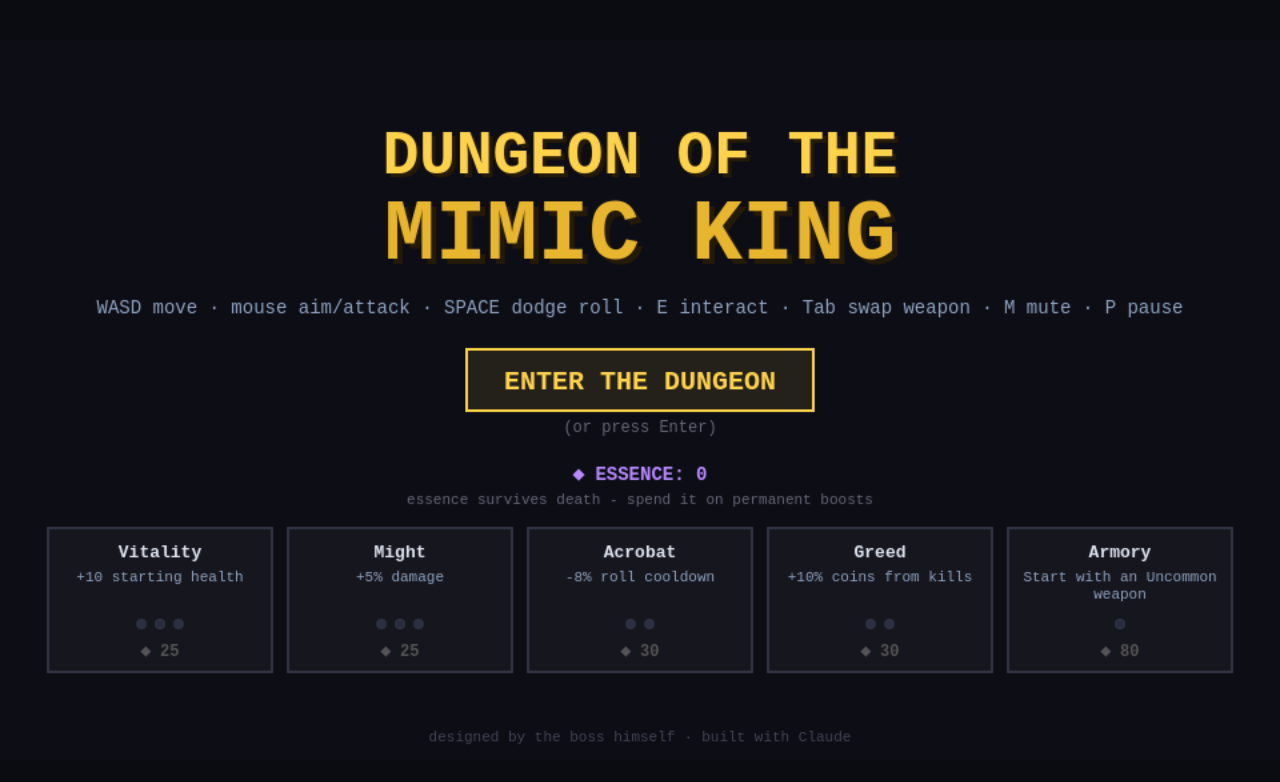
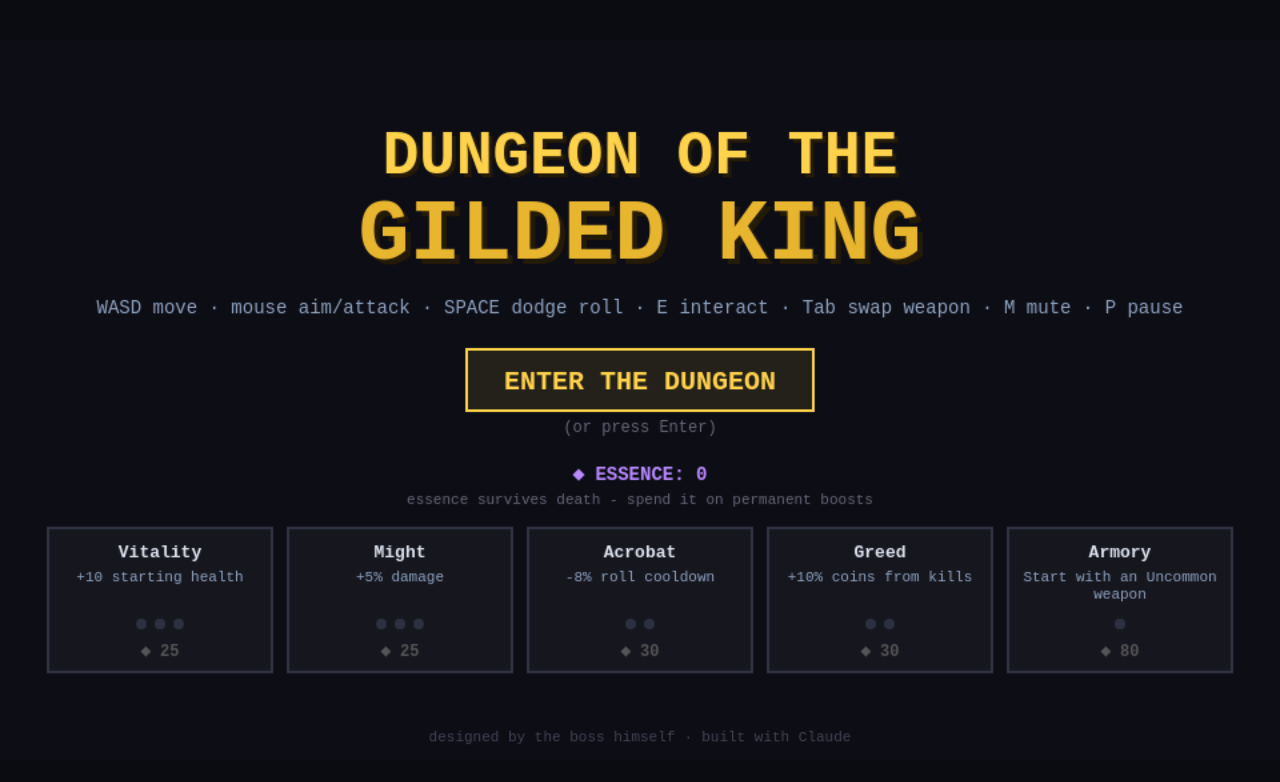
Before and after one commit to Goofproof/gilded-king, a plain HTML site: page index.html in a window 1280 px wide. Drawn offline with Linux system fonts and the light colour scheme.

Commit message:
Spoiler-free title: Dungeon of the Gilded King (boss reveal banner unchanged); bundle renamed dist/GildedKing.html

```diff
--- a/index.html
+++ b/index.html
@@ -2,7 +2,7 @@
 <html lang="en">
 <head>
 <meta charset="utf-8">
-<title>Dungeon Crawler</title>
+<title>Dungeon of the Gilded King</title>
 <style>
   html,body{margin:0;padding:0;background:#0b0b12;height:100%;overflow:hidden}
   body{display:flex;align-items:center;justify-content:center}
--- a/js/main.js
+++ b/js/main.js
@@ -1194,6 +1194,6 @@
   };
 
   // boot
-  console.log('[dungeon] loaded - Dungeon of the Mimic King');
+  console.log('[dungeon] loaded - Dungeon of the Gilded King');
   requestAnimationFrame(frame);
 })();
--- a/js/ui.js
+++ b/js/ui.js
@@ -226,6 +226,7 @@ const UI = (() => {
     // floating coin particles handled by Fx from main
 
     c.textAlign = 'center';
+    // deliberately NOT the boss's real name - the reveal belongs to the boss intro
     c.font = 'bold 46px monospace';
     c.fillStyle = '#241a08';
     c.fillText('DUNGEON OF THE', W / 2 + 3, 103);
@@ -233,9 +234,9 @@ const UI = (() => {
     c.fillText('DUNGEON OF THE', W / 2, 100);
     c.font = 'bold 64px monospace';
     c.fillStyle = '#241a08';
-    c.fillText('MIMIC KING', W / 2 + 4, 168);
+    c.fillText('GILDED KING', W / 2 + 4, 168);
     c.fillStyle = '#e8b52f';
-    c.fillText('MIMIC KING', W / 2, 164);
+    c.fillText('GILDED KING', W / 2, 164);
 
     c.font = '14px monospace';
     c.fillStyle = '#8fa3bf';
```
Also changed, not shown: dist/GildedKing.html (renamed from dist/MimicKing.html, +5 -4 lines), README.md.
